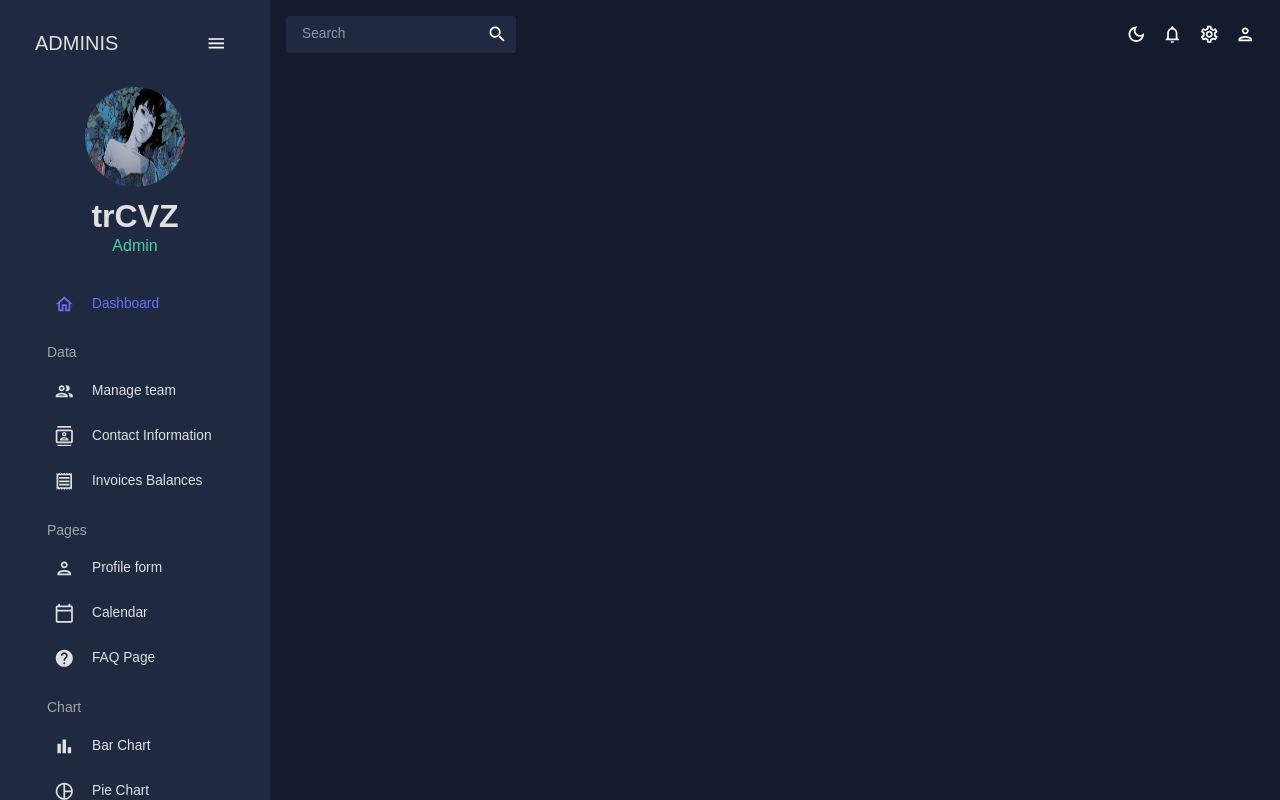
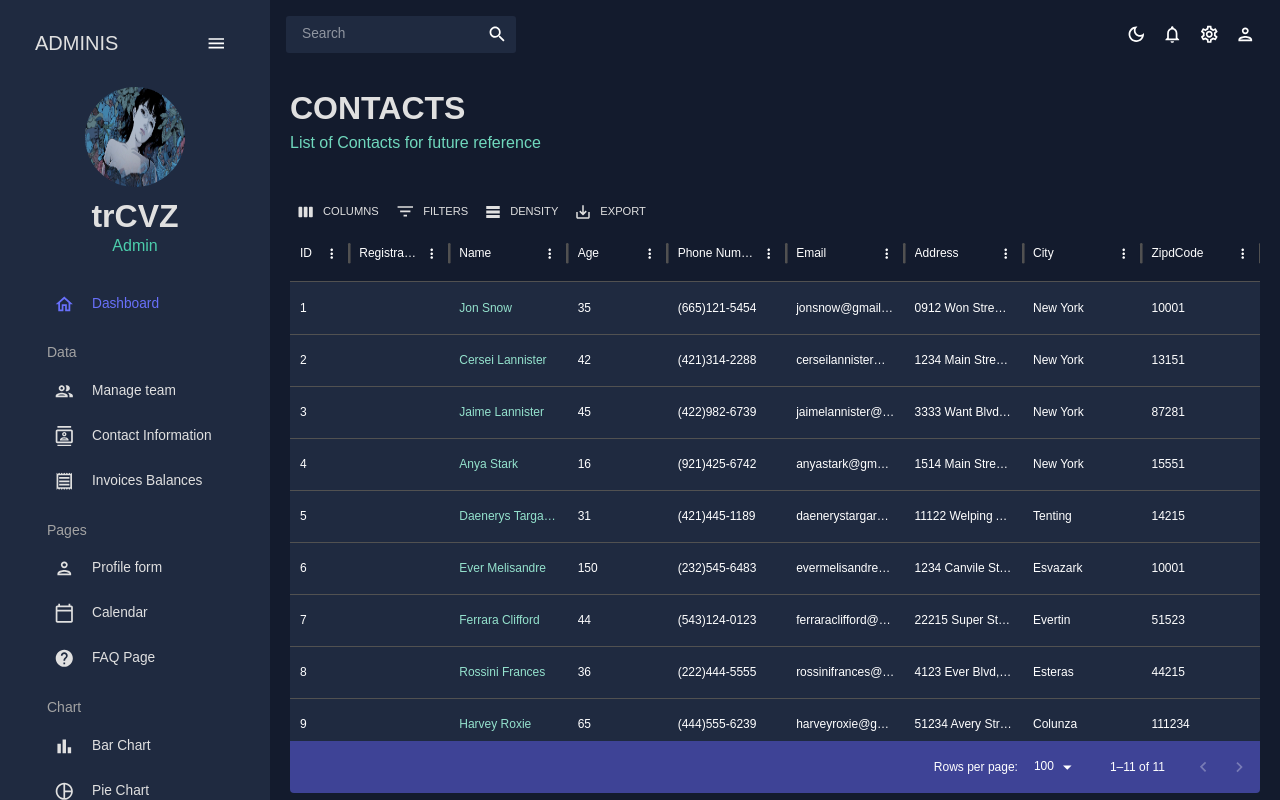
Before and after one commit to trCVZ/dashboard, a React (Create React App) app: page /contacts in a window 1280 px wide. Built offline with nearby package versions, Linux system fonts and the light colour scheme.

Commit message:
Added Contacts data grid with toolbar. Updated some class names because Material UI doesn't recognize certain names

```diff
--- a/src/App.js
+++ b/src/App.js
@@ -6,7 +6,7 @@
 import Dashboard from "./scenes/dashboard";
 import Team from "./scenes/team";
 // import Invoices from "./scenes/invoices";
-// import Contacts from "./scenes/contacts";
+import Contacts from "./scenes/contacts";
 // import Bar from "./scenes/bar";
 // import Form from "./scenes/form";
 // import Line from "./scenes/line";
@@ -29,15 +29,15 @@
             <Routes>
               <Route path="/" element={<Dashboard />} />
               <Route path="/team" element={<Team />} />
-              {/* <Route path="/contacts" elemnt={<Contacts />} />
-              <Route path="/invoices" elemnt={<Invoices />} />
-              <Route path="/form" elemnt={<Form />} />
-              <Route path="/bar" elemnt={<Bar />} />
-              <Route path="/pie" elemnt={<Pie />} />
-              <Route path="/line" elemnt={<Line />} />
-              <Route path="/faq" elemnt={<FAQ />} />
-              <Route path="/geography" elemnt={<Geography />} />
-              <Route path="/calendar" elemnt={<Calendar />} /> */}
+              <Route path="/contacts" element={<Contacts />} />
+              {/* <Route path="/invoices" element={<Invoices />} />
+              <Route path="/form" element={<Form />} />
+              <Route path="/bar" element={<Bar />} />
+              <Route path="/pie" element={<Pie />} />
+              <Route path="/line" element={<Line />} />
+              <Route path="/faq" element={<FAQ />} />
+              <Route path="/geography" element={<Geography />} />
+              <Route path="/calendar" element={<Calendar />} /> */}
             </Routes>
           </main>
         </div>
--- a/src/scenes/contacts/index.jsx
+++ b/src/scenes/contacts/index.jsx
@@ -0,0 +1,118 @@
+import { Box, Toolbar } from "@mui/material";
+import { DataGrid, GridToolbar } from "@mui/x-data-grid";
+
+import { useTheme } from "@mui/material";
+import { tokens } from "../../theme.js";
+import { mockDataContacts } from "../../data/mockData.js";
+
+import Header from "../../components/Header";
+
+const Contacts = () => {
+  const theme = useTheme();
+  const colors = tokens(theme.palette.mode);
+  const columns = [
+    {
+      field: "id",
+      headerName: "ID",
+      flex: 0.5,
+      headerClassName: "headerColumns",
+    },
+    { field: "registrarID", headerName: "Registrar ID" },
+    {
+      field: "name",
+      headerName: "Name",
+      headerClassName: "headerColumns",
+      flex: 1,
+      cellClassName: "name-column--cell",
+    },
+    {
+      field: "age",
+      headerName: "Age",
+      headerClassName: "headerColumns",
+      type: "number",
+      headerAlign: "left",
+      align: "left",
+    },
+    {
+      field: "phone",
+      headerName: "Phone Number",
+      headerClassName: "headerColumns",
+      flex: 1,
+    },
+    {
+      field: "email",
+      headerName: "Email",
+      headerClassName: "headerColumns",
+      flex: 1,
+    },
+    {
+      field: "address",
+      headerName: "Address",
+      headerClassName: "headerColumns",
+      flex: 1,
+    },
+    {
+      field: "city",
+      headerName: "City",
+      headerClassName: "headerColumns",
+      flex: 1,
+    },
+    {
+      field: "zipCode",
+      headerName: "ZipdCode",
+      headerClassName: "headerColumns",
+      flex: 1,
+    },
+  ];
+
+  return (
+    <Box m="20px">
+      <Header
+        title="CONTACTS"
+        subtitle="List of Contacts for future reference"
+      />
+      <Box
+        m="40px 0 0 0"
+        height="75vh"
+        sx={{
+          "& .MuiDataGrid-root": {
+            border: "none",
+          },
+          "& .MuiDataGrid-cell": {
+            borderBottom: "none !important",
+          },
+          "& .name-column--cell": {
+            color: colors.greenAccent[300],
+          },
+          "& .css-1essi2g-MuiDataGrid-columnHeaderRow": {
+            backgroundColor: `${colors.blueAccent[700]} !important`,
+            borderBottom: "none !important",
+          },
+          "& .MuiDataGrid-virtualScroller": {
+            backgroundColor: colors.primary[400],
+          },
+          "& .MuiDataGrid-footerContainer": {
+            borderTop: "none",
+            backgroundColor: colors.blueAccent[700],
+          },
+          "& .MuiCheckbox-root": {
+            color: `${colors.greenAccent[200]} !important`,
+          },
+          "& .MuiDataGrid-toolbarContainer .MuiButton-text": {
+            color: `${colors.grey[100]} !important`,
+          },
+        }}
+      >
+        <DataGrid
+          rows={mockDataContacts}
+          columns={columns}
+          slots={{
+            toolbar: GridToolbar,
+          }}
+        />
+      </Box>
+    </Box>
+  );
+};
+
+export default Contacts;
--- a/src/scenes/team/index.jsx
+++ b/src/scenes/team/index.jsx
@@ -11,18 +11,18 @@
   const theme = useTheme();
   const colors = tokens(theme.palette.mode);
   const columns = [
-    { field: "id", headerName: "ID", headerClassName: "headerColumns" },
+    { field: "id", headerName: "ID" },
     {
       field: "name",
       headerName: "Name",
-      headerClassName: "headerColumns",
+
       flex: 1,
       cellClassName: "name-column--cell",
     },
     {
       field: "age",
       headerName: "Age",
-      headerClassName: "headerColumns",
+
       type: "number",
       headerAlign: "left",
       align: "left",
@@ -30,19 +30,19 @@
     {
       field: "phone",
       headerName: "Phone Number",
-      headerClassName: "headerColumns",
+
       flex: 1,
     },
     {
       field: "email",
       headerName: "Email",
-      headerClassName: "headerColumns",
+
       flex: 1,
     },
     {
       field: "accessLevel",
       headerName: "Access Level",
-      headerClassName: "headerColumns",
+
       flex: 1,
       renderCell: ({ row: { access } }) => {
         return (
@@ -83,22 +83,19 @@
           "& .MuiDataGrid-root": {
             border: "none",
           },
-          "& .MuiDataGrid-cell": {
-            borderBottom: "none",
+          "& .name-column--cell": {
+            color: `${colors.greenAccent[300]} !important`,
           },
-          "& .name-column--cell": {
-            color: colors.greenAccent[300],
-          },
-          "& .headerColumns": {
-            backgroundColor: colors.blueAccent[700],
+          "& .css-1essi2g-MuiDataGrid-columnHeaderRow": {
+            backgroundColor: `${colors.blueAccent[700]} !important`,
             borderBottom: "none",
           },
           "& .MuiDataGrid-virtualScroller": {
             backgroundColor: colors.primary[400],
           },
           "& .MuiDataGrid-footerContainer": {
+            backgroundColor: colors.blueAccent[700],
             borderTop: "none",
-            backgroundColor: colors.blueAccent[700],
           },
           "& .MuiCheckbox-root": {
             color: `${colors.greenAccent[200]} !important`,
```
